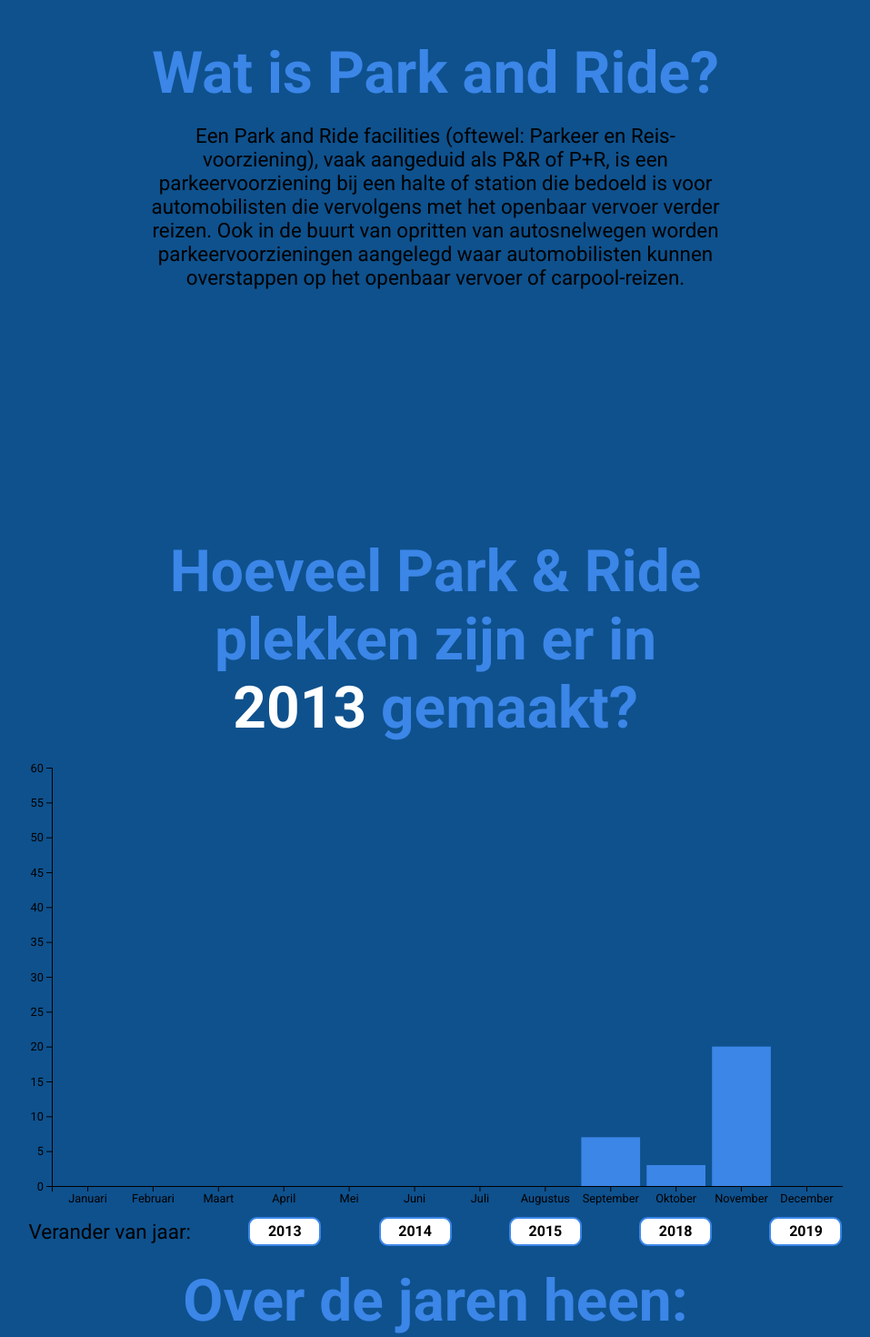
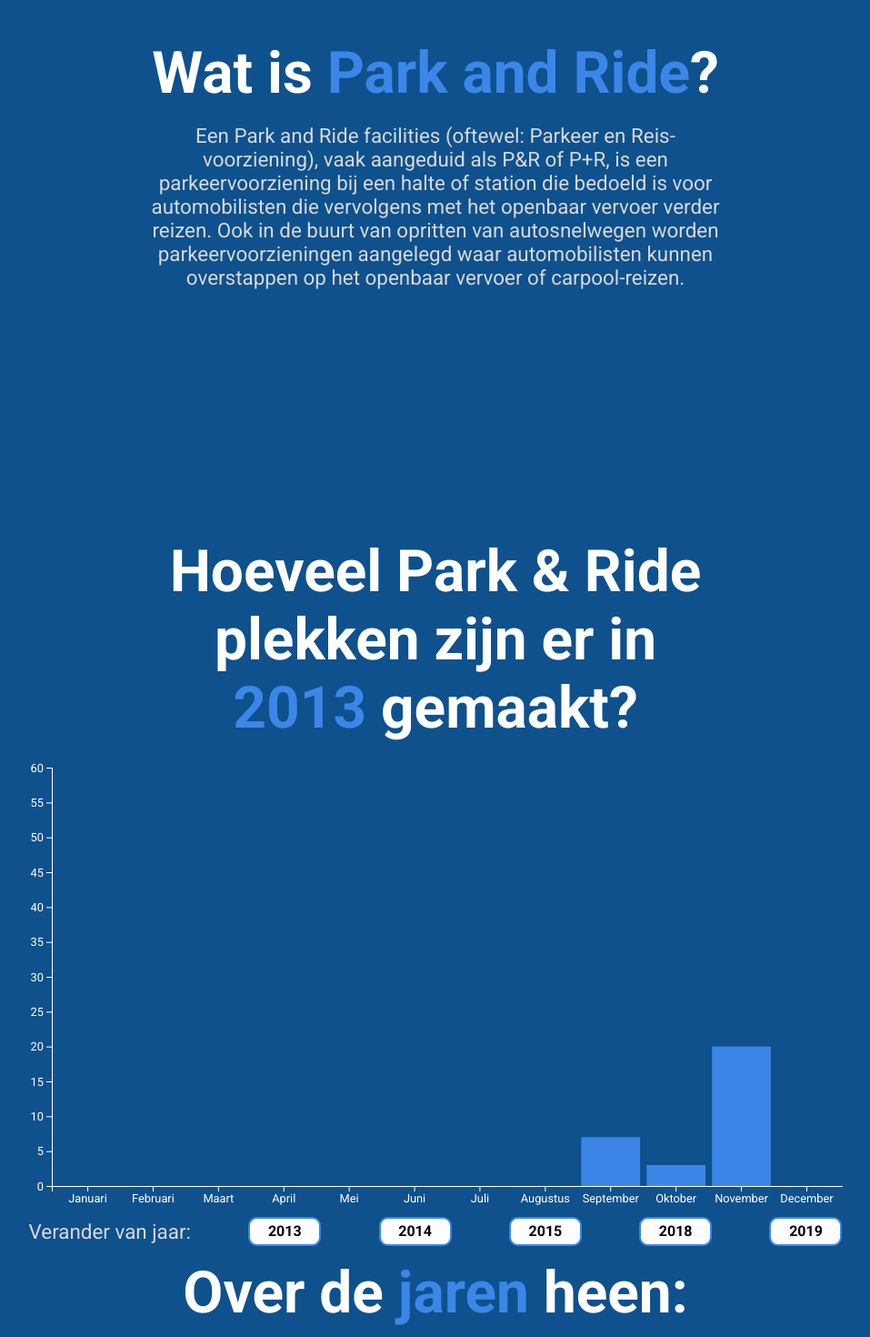
Before and after one commit to HappyPantss/human-centered-design-2021, a Vue app: page / in a window 1280 px wide. Shown: the part 1020-2490 px from the top of the page at 91% size, without its empty margins (161-1118 px from the left). Built offline with nearby package versions, Linux system fonts and the light colour scheme.

Commit message:
Resit updates, style changes

```diff
--- a/src/components/BarChart.vue
+++ b/src/components/BarChart.vue
@@ -283,6 +283,7 @@ rect.bar {
   display: flex;
   justify-content: space-between;
   align-items: center;
+  color: white;
 }
 
 input {
@@ -311,12 +312,21 @@ input:active {
 }
 
 span {
-  color: white;
+  color: #3b86e7;
 }
 
 .tick text {
   font-family: "Roboto", sans-serif;
   font-weight: 400;
   font-size: 0.8rem;
+  color: white;
+}
+
+.tick line {
+  stroke: white;
+}
+
+.domain {
+  stroke: white
 }
 </style>
--- a/src/components/Main.vue
+++ b/src/components/Main.vue
@@ -12,7 +12,7 @@
     </div>
   <div class="stage">
     <!-- I have used the project of @lars-ruijs to see how he managed to transfer the data in the visualisation -->
-      <h2>Wat is Park and Ride?</h2>
+      <h2>Wat is <span>Park and Ride</span>?</h2>
       <br />
       <p>
         Een Park and Ride facilities (oftewel: Parkeer en Reis-voorziening),
@@ -27,7 +27,7 @@
       <BarChart />
   </div>
   <div class="stage">
-      <h2>Over de jaren heen:</h2>
+      <h2>Over de <span>jaren</span> heen:</h2><br>
       <p class="information">
         Parkeerders op herkomst-P+R-terreinen leveren relatief veel bespaarde
         autokilometers en spitsmijdingen op. Op dit soort P+R-terreinen
@@ -148,12 +148,13 @@ h1.title {
 .stage h2 {
   font-family: "Roboto", sans-serif;
   font-size: 4rem;
-  color: #3b86e7;
+  color: white;
 }
 
 .stage p {
   font-family: "Roboto", sans-serif;
   font-size: 1.4rem;
+  color: #d8d8d8;
 }
 
 .information {
```
